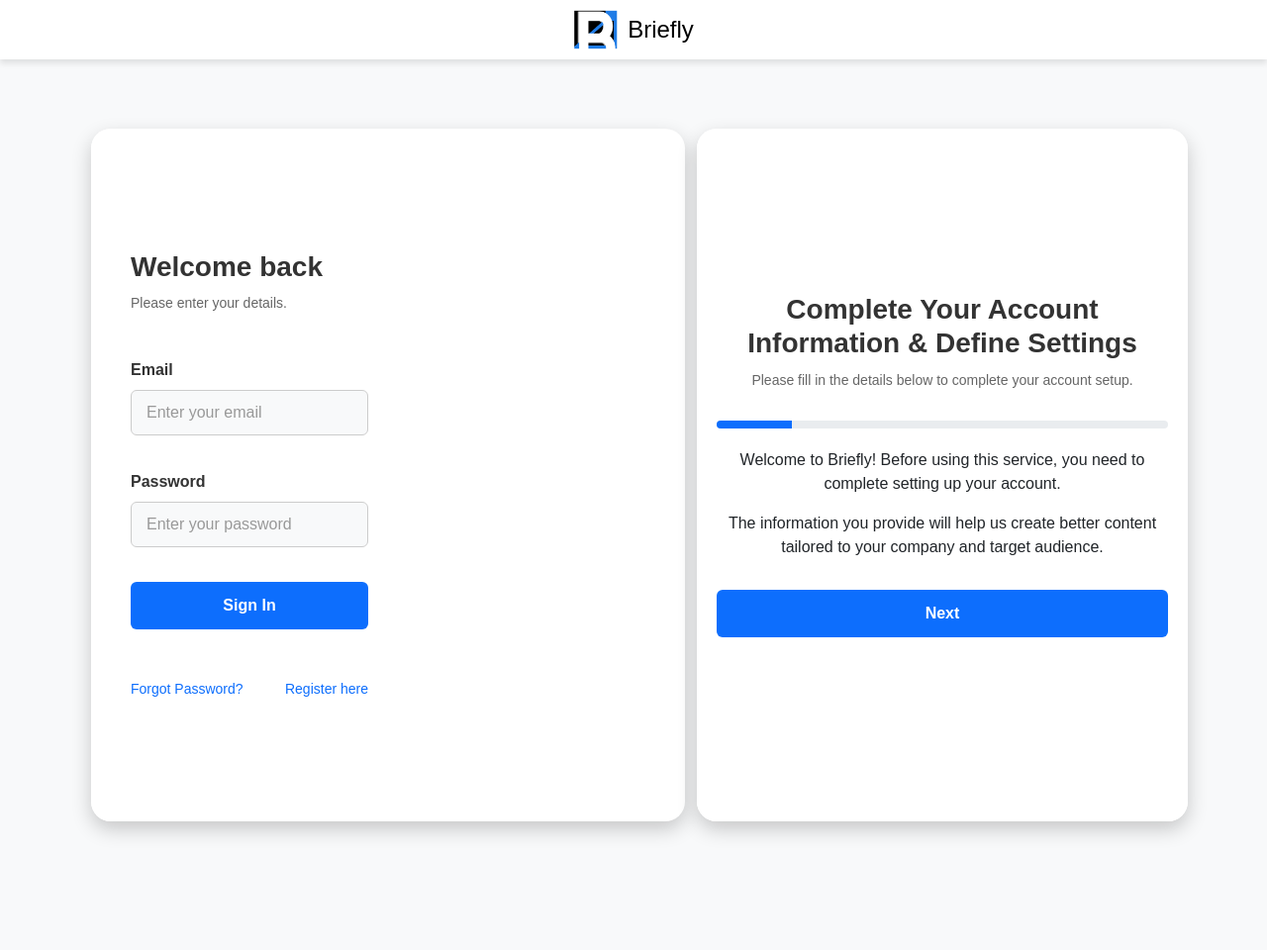
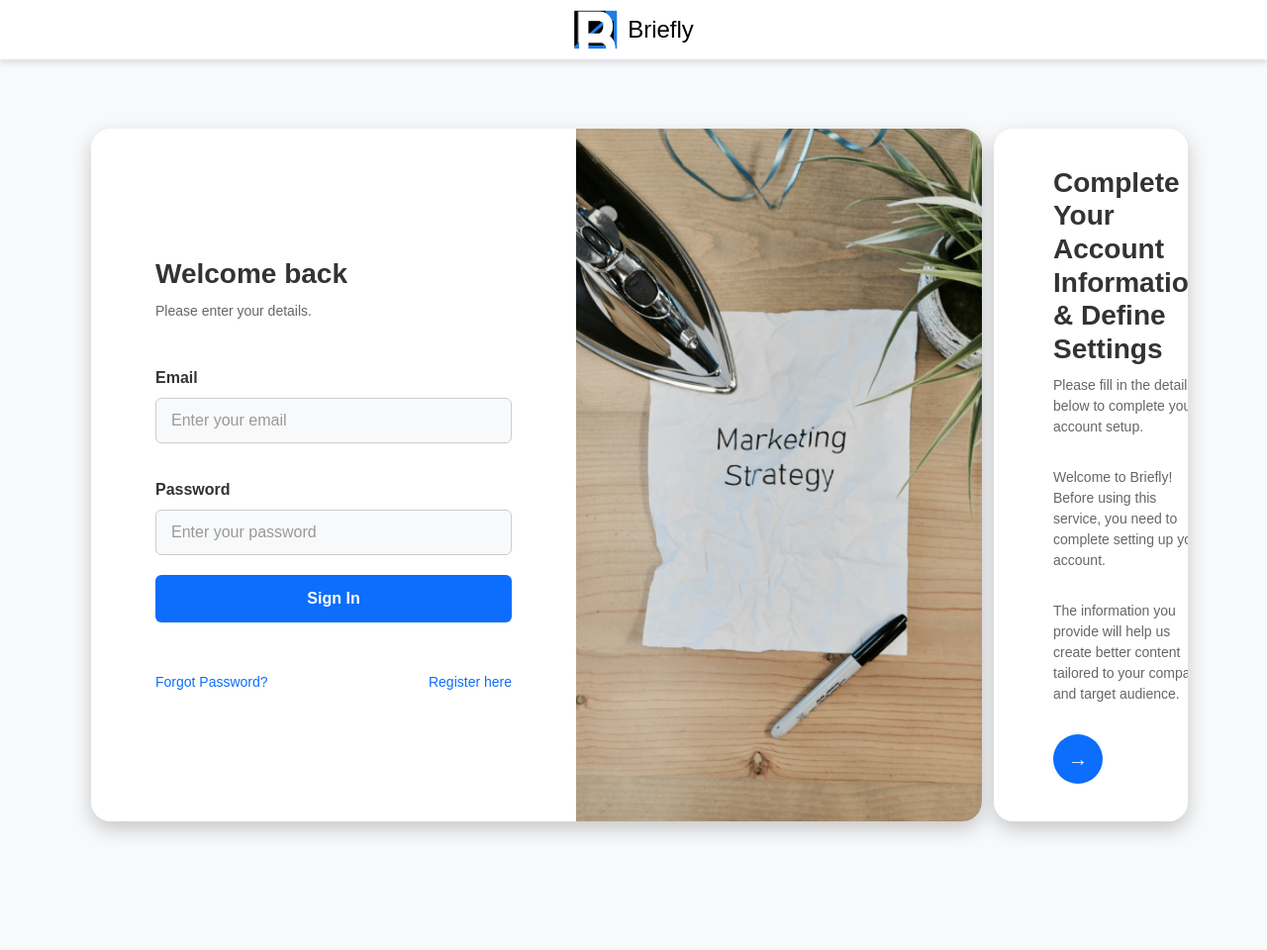
Before and after one commit to Joanmascastella/Briefly, a Django app: template breifly/breiflyplatform/templates/main_page_new_user.html in a window 1280 px wide. Shown: the whole page at 99% size. Run offline with Django 5.2, Linux system fonts and the light colour scheme; the template is opened without the code that fills it, so the values that code supplies are empty.

Commit message:
finalising landing page for new users

```diff
--- a/breifly/breiflyplatform/templates/header.html
+++ b/breifly/breiflyplatform/templates/header.html
@@ -17,8 +17,15 @@
 <body style="margin: 80px;">
     <header>
         {% if user_authenticated %}
-            {% include 'partials/authenticated_navbar.html' %}
+            {% if new_user == 'true' %}
+                <!-- Include navigation bar for new users -->
+                {% include 'partials/authenticated_navbar_new_user.html' %}
+            {% else %}
+                <!-- Include navigation bar for authenticated users -->
+                {% include 'partials/authenticated_navbar.html' %}
+            {% endif %}
         {% else %}
+            <!-- Include navigation bar for non-authenticated users -->
             {% include 'partials/not_authenticated_navbar.html' %}
             <div class="container-fluid">
                 {% include 'loginForm.html' %}
--- a/breifly/breiflyplatform/templates/main_page_new_user.html
+++ b/breifly/breiflyplatform/templates/main_page_new_user.html
@@ -13,63 +13,49 @@
 
 .main-container {
     display: flex;
-    justify-content: center;
-    align-items: center;
-    width: 600px;
-    height: 700px; /* Fixed height for consistency */
+    width: 900px;
+    height: 700px;
     border-radius: 20px;
     overflow: hidden;
     box-shadow: 0 8px 20px rgba(0, 0, 0, 0.2);
     background-color: white;
 }
 
+.image-container {
+    flex: 1;
+    background-size: cover;
+    background-position: center;
+    display: flex;
+    justify-content: center;
+    align-items: center;
+}
+
 .form-container {
-    width: 100%;
-    height: 100%; /* Ensure the container fills the main container */
-    display: flex; /* Flexbox for centering */
-    flex-direction: column;
-    justify-content: center; /* Center vertically */
-    align-items: center; /* Center horizontally */
-    padding: 20px;
-    overflow-y: auto; /* Scrollable if content overflows */
+    flex: 1;
+    display: flex;
+    justify-content: center;
+    align-items: center;
+    padding: 40px;
+    background-color: #ffffff;
 }
 
 .multi-step-form {
-    max-width: 500px;
+    max-width: 400px;
     width: 100%;
-    text-align: center; /* Center align the content */
+    padding: 20px;
 }
 
-.form-title {
+.multi-step-form h2 {
     font-size: 28px;
     font-weight: bold;
     color: #333;
     margin-bottom: 10px;
-    text-align: center;
 }
 
-.form-description {
+.multi-step-form p {
     font-size: 14px;
     color: #666;
     margin-bottom: 30px;
-    text-align: center;
-}
-
-.progress-bar-container {
-    width: 100%;
-    background-color: #e9ecef;
-    border-radius: 6px;
-    height: 8px;
-    margin-bottom: 20px;
-    overflow: hidden;
-    position: relative;
-}
-
-.progress-bar {
-    height: 100%;
-    background-color: #0d6efd;
-    width: 0%;
-    transition: width 0.3s ease-in-out;
 }
 
 .form-label {
@@ -88,91 +74,93 @@
     margin-bottom: 20px;
 }
 
-.form-control::placeholder {
-    color: #999;
-}
-
 .form-control:focus {
     background-color: #fff;
     border-color: #0d6efd;
     box-shadow: 0 0 5px rgba(13, 110, 253, 0.3);
 }
 
-.btn-primary, .btn-secondary, .btn-success {
-    border: none;
-    border-radius: 6px;
-    padding: 12px;
-    font-size: 16px;
+.arrow-btn {
+    font-size: 20px;
     font-weight: bold;
     color: white;
-    width: 100%;
-    text-align: center;
-    margin-top: 15px;
-    transition: all 0.3s ease;
+    background-color: #0d6efd;
+    border: none;
+    border-radius: 50%;
+    width: 50px;
+    height: 50px;
+    display: flex;
+    justify-content: center;
+    align-items: center;
+    cursor: pointer;
+    transition: background-color 0.3s ease;
 }
 
-.btn-primary {
-    background-color: #0d6efd;
+.arrow-btn:hover {
+    background-color: #0056b3;
 }
 
-.btn-primary:hover {
-    background-color: #0056b3;
-    box-shadow: 0 4px 10px rgba(0, 75, 189, 0.5);
+.button-container {
+    display: flex;
+    justify-content: space-between;
+    align-items: center;
+    gap: 10px;
 }
 
-.btn-secondary {
-    background-color: #6c757d;
+/* Responsive Design */
+@media (max-width: 768px) {
+    .main-container {
+        flex-direction: column; /* Stack elements vertically */
+        height: auto; /* Allow the height to adjust */
     }
 
-.btn-secondary:hover {
-    background-color: #545b62;
+    .image-container {
+        display: none; /* Hide the image container on mobile */
     }
 
-.btn-success {
-    background-color: #28a745;
+    .form-container {
+        padding: 20px;
     }
-
-.btn-success:hover {
-    background-color: #218838;
-    box-shadow: 0 4px 10px rgba(33, 136, 56, 0.5);
 }
 </style>
+
 <div class="main-container">
+    <!-- Left Container: Image -->
+    <div class="image-container" style="background-image: url('../static/assets/images/diego-ph-fIq0tET6llw-unsplash.jpg'); background-size: cover; background-position: center;"></div>
+
+    <!-- Right Container: Multi-Step Form -->
     <div class="form-container">
         <div class="multi-step-form">
-            <h2 class="form-title">Complete Your Account Information & Define Settings</h2>
-            <p class="form-description">Please fill in the details below to complete your account setup.</p>
-
-            <!-- Progress Bar -->
-            <div class="progress-bar-container">
-                <div id="progressBar" class="progress-bar"></div>
-            </div>
-
             <form id="multiStepForm" method="POST">
                 {% csrf_token %}
                 <!-- Step 1 -->
                 <div class="step" id="step1">
+                    <h2 class="form-title">Complete Your Account Information & Define Settings</h2>
+                    <p class="form-description">Please fill in the details below to complete your account setup.</p>
                     <p>Welcome to Briefly! Before using this service, you need to complete setting up your account.</p>
                     <p>The information you provide will help us create better content tailored to your company and target audience.</p>
 
-                    <button type="button" class="btn-primary next-btn">Next</button>
+                    <button type="button" class="arrow-btn next-btn">→</button>
                 </div>
 
                 <!-- Step 2 -->
-                <div class="step" id="step2">
-                    <h4>Step 1: Basic Information</h4>
+                <div class="step d-none" id="step2">
+                    <h5>Step 1: Basic Information</h5>
                     <label for="full_name" class="form-label">Full Name</label>
                     <input type="text" class="form-control" id="full_name" name="full_name" placeholder="Enter your full name" required>
 
                     <label for="position" class="form-label">Position</label>
                     <input type="text" class="form-control" id="position" name="position" placeholder="Enter your position" required>
 
-                    <button type="button" class="btn-primary next-btn">Next</button>
+                    <div class="button-container">
+                        <button type="button" class="arrow-btn prev-btn">←</button>
+                        <button type="button" class="arrow-btn next-btn">→</button>
+                    </div>
                 </div>
 
                 <!-- Step 3 -->
                 <div class="step d-none" id="step3">
-                    <h4>Step 2: Contact Information</h4>
+                    <h5>Step 2: Contact Information</h5>
                     <label for="report_email" class="form-label">Report Email</label>
                     <input type="email" class="form-control" id="report_email" name="report_email" placeholder="Enter your report email" required>
 
@@ -180,14 +168,14 @@
                     <input type="text" class="form-control" id="phonenr" name="phonenr" placeholder="Enter your phone number" required>
 
                      <div class="button-container">
-                        <button type="button" class="btn-secondary prev-btn">Previous</button>
-                        <button type="button" class="btn-primary next-btn">Next</button>
+                        <button type="button" class="arrow-btn prev-btn">←</button>
+                        <button type="button" class="arrow-btn next-btn">→</button>
                     </div>
                 </div>
 
                 <!-- Step 4 -->
                 <div class="step d-none" id="step4">
-                    <h4>Step 3: Content Details</h4>
+                    <h5>Step 3: Content Details</h5>
                     <label for="target_audience" class="form-label">Target Audience</label>
                     <input type="text" class="form-control" id="target_audience" name="target_audience" placeholder="Describe your target audience" required>
 
@@ -195,14 +183,14 @@
                     <input type="text" class="form-control" id="content_sentiment" name="content_sentiment" placeholder="What voice & feel do you want the content to have" required>
 
                     <div class="button-container">
-                        <button type="button" class="btn-secondary prev-btn">Previous</button>
-                        <button type="button" class="btn-primary next-btn">Next</button>
+                        <button type="button" class="arrow-btn prev-btn">←</button>
+                        <button type="button" class="arrow-btn next-btn">→</button>
                     </div>
                 </div>
 
                 <!-- Step 5 -->
                 <div class="step d-none" id="step5">
-                    <h4>Step 4: Company Details</h4>
+                    <h5>Step 4: Company Details</h5>
                     <label for="company" class="form-label">Company</label>
                     <input type="text" class="form-control" id="company" name="company" placeholder="Enter your company" required>
 
@@ -216,25 +204,20 @@
                     <textarea class="form-control" id="recent_ventures" name="recent_ventures" rows="3" placeholder="Write a brief about recent ventures" required></textarea>
 
                     <div class="button-container">
-                        <button type="button" class="btn-secondary prev-btn">Previous</button>
-                        <button type="submit" class="btn-primary next-btn">Next</button>
+                        <button type="button" class="arrow-btn prev-btn">←</button>
+                        <button type="button" class="arrow-btn next-btn">→</button>
                     </div>
                 </div>
 
                 <!-- Step 6 -->
                 <div class="step d-none" id="step6">
-                    <h4>Step 5: Settings</h4>
-                    <!-- Email Reports -->
-                    <div class="mb-3">
+                    <h5>Step 5: Settings</h5>
                     <label for="email_reports" class="form-label">Email Reports</label>
                     <select class="form-control" id="email_reports" name="email_reports" required>
                         <option value="True" {% if not error and user_data.settings.email_reports %}selected{% endif %}>Yes</option>
                         <option value="False" {% if not error and not user_data.settings.email_reports %}selected{% endif %}>No</option>
                     </select>
-                    </div>
 
-                    <!-- Timezone -->
-                    <div class="mb-3">
                     <label for="timezone" class="form-label">Timezone</label>
                     <select class="form-control" id="timezone" name="timezone">
                         {% for tz in timezones %}
@@ -243,17 +226,17 @@
                         </option>
                         {% endfor %}
                     </select>
-                    </div>
 
                     <div class="button-container">
-                        <button type="button" class="btn-secondary prev-btn">Previous</button>
-                        <button type="submit" class="btn-success">Submit</button>
+                        <button type="button" class="arrow-btn prev-btn">←</button>
+                        <input type="submit" value="✔" class="arrow-btn submit-btn">
+                    </div>
+                </div>
+            </form>
         </div>
     </div>
 
-            </form>
-        </div>
-    </div>
+
 </div>
 
 <script>
--- a/breifly/breiflyplatform/views.py
+++ b/breifly/breiflyplatform/views.py
@@ -56,7 +56,7 @@ def landing_page(request):
                 'user_authenticated': user_authenticated,
                 'user': user_data,
                 'timezones': pytz.all_timezones,
-
+                'new_user': 'true'
             }
             return render(request, 'main_page_new_user.html', context)
 
```
Also changed, not shown: breifly/breiflyplatform/templates/partials/authenticated_navbar_new_user.html (added, +15 -0 lines), breifly/breiflyplatform/static/assets/images/diego-ph-fIq0tET6llw-unsplash.jpg (added). Lines whose indentation alone changed are shown as unchanged.
